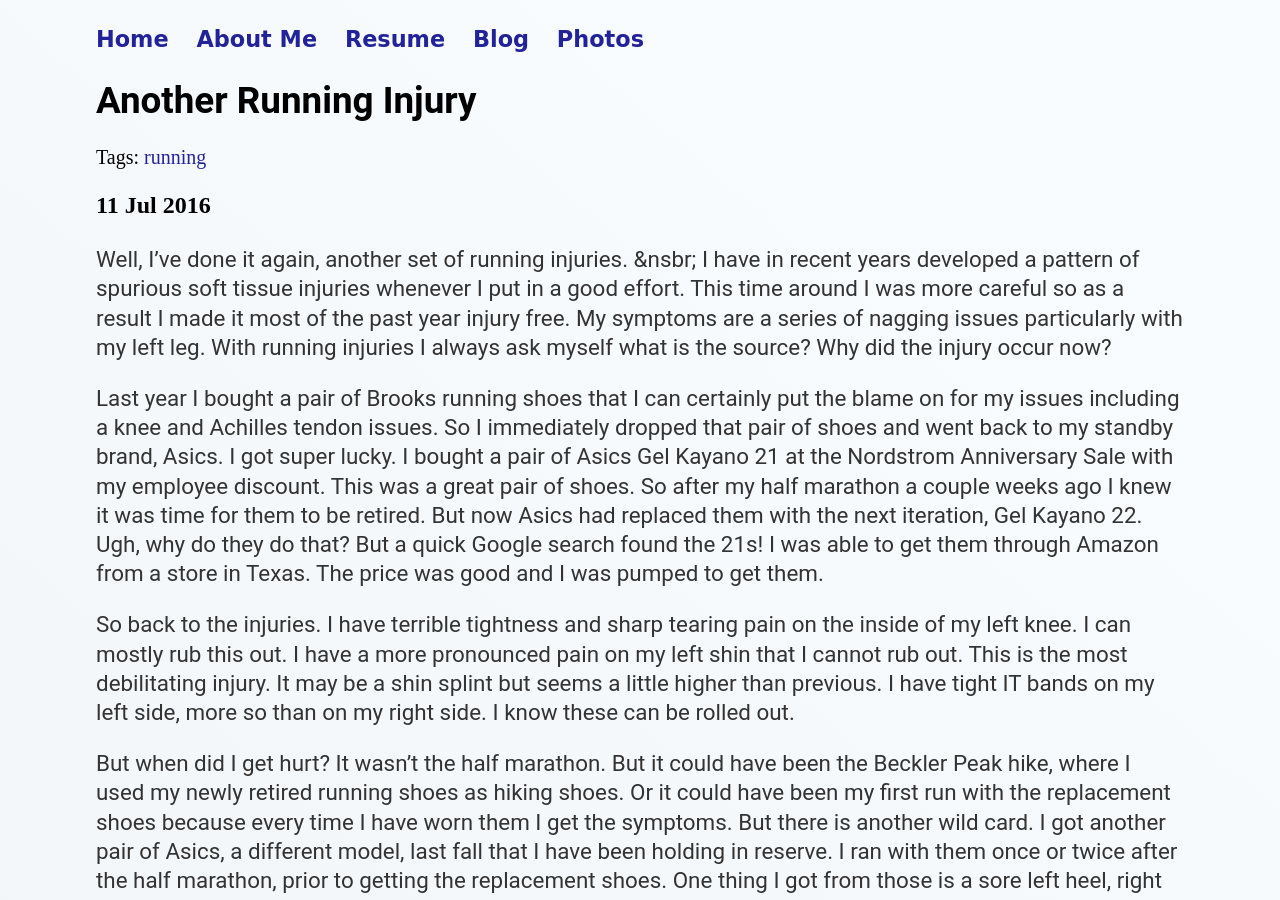
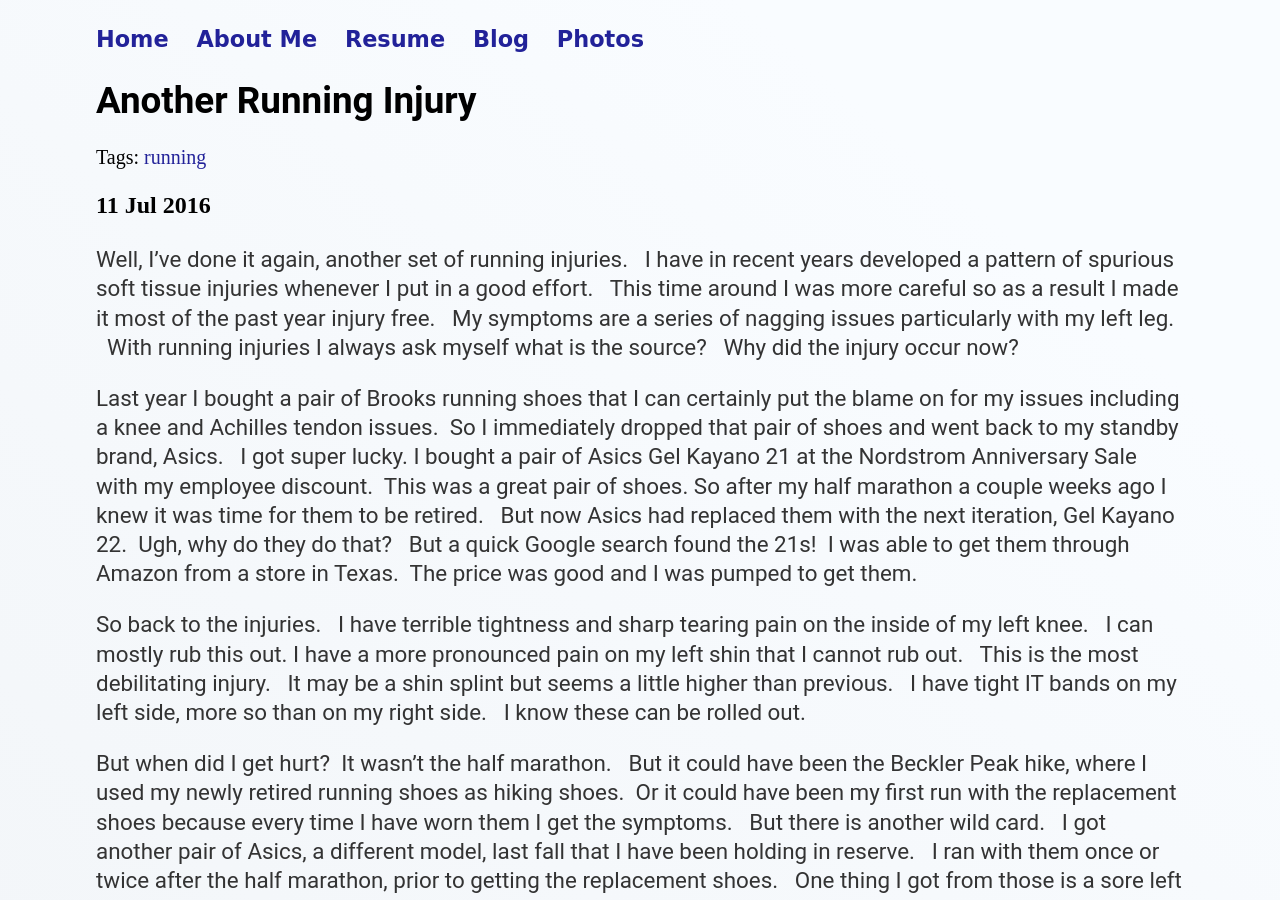
Before and after one commit to mo4dawg/mo4dawg.github.io, a Jekyll site: the page built from _posts/2016-07-11-yep-another-running-injury.md, in a window 1280 px wide and 900 px high. Built offline with Jekyll 4.4.1, drawn with Linux system fonts in a browser that asks for light colours; comment, search, counter and statistics services are not loaded; some of the changed lines change nothing that is shown.

Commit message:
Update 2016-07-11-yep-another-running-injury.md
Added white space

```diff
--- a/_posts/2016-07-11-yep-another-running-injury.md
+++ b/_posts/2016-07-11-yep-another-running-injury.md
@@ -6,18 +6,18 @@ tags:
 - running
 published: true
 ---
-Well, I've done it again, another set of running injuries.  &nsbr; I have in recent years developed a pattern of spurious soft tissue injuries whenever I put in a good effort.  This time around I was more careful so as a result I made it most of the past year injury free.  My symptoms are a series of nagging issues particularly with my left leg.  With running injuries I always ask myself what is the source?  Why did the injury occur now?
+Well, I've done it again, another set of running injuries.  &nbsp; I have in recent years developed a pattern of spurious soft tissue injuries whenever I put in a good effort. &nbsp; This time around I was more careful so as a result I made it most of the past year injury free. &nbsp; My symptoms are a series of nagging issues particularly with my left leg. &nbsp; With running injuries I always ask myself what is the source? &nbsp; Why did the injury occur now?
 
-Last year I bought a pair of Brooks running shoes that I can certainly put the blame on for my issues including a knee and Achilles tendon issues.  So I immediately dropped that pair of shoes and went back to my standby brand, Asics.  I got super lucky.  I bought a pair of Asics Gel Kayano 21 at the Nordstrom Anniversary Sale with my employee discount.  This was a great pair of shoes.  So after my half marathon a couple weeks ago I knew it was time for them to be retired.  But now Asics had replaced them with the next iteration, Gel Kayano 22.  Ugh, why do they do that?  But a quick Google search found the 21s!  I was able to get them through Amazon from a store in Texas.  The price was good and I was pumped to get them.
+Last year I bought a pair of Brooks running shoes that I can certainly put the blame on for my issues including a knee and Achilles tendon issues.&nbsp;  So I immediately dropped that pair of shoes and went back to my standby brand, Asics. &nbsp; I got super lucky.  I bought a pair of Asics Gel Kayano 21 at the Nordstrom Anniversary Sale with my employee discount.&nbsp;  This was a great pair of shoes.  So after my half marathon a couple weeks ago I knew it was time for them to be retired. &nbsp; But now Asics had replaced them with the next iteration, Gel Kayano 22.&nbsp;  Ugh, why do they do that? &nbsp; But a quick Google search found the 21s!  &nbsp;I was able to get them through Amazon from a store in Texas.&nbsp;  The price was good and I was pumped to get them.
 
-So back to the injuries.  I have terrible tightness and sharp tearing pain on the inside of my left knee.  I can mostly rub this out.  I have a more pronounced pain on my left shin that I cannot rub out.  This is the most debilitating injury.  It may be a shin splint but seems a little higher than previous.  I have tight IT bands on my left side, more so than on my right side.  I know these can be rolled out.
+So back to the injuries. &nbsp; I have terrible tightness and sharp tearing pain on the inside of my left knee. &nbsp; I can mostly rub this out.  I have a more pronounced pain on my left shin that I cannot rub out. &nbsp; This is the most debilitating injury. &nbsp; It may be a shin splint but seems a little higher than previous. &nbsp; I have tight IT bands on my left side, more so than on my right side. &nbsp; I know these can be rolled out.
 
-But when did I get hurt?  It wasn't the half marathon.  But it could have been the Beckler Peak hike, where I used my newly retired running shoes as hiking shoes.  Or it could have been my first run with the replacement shoes because every time I have worn them I get the symptoms.  But there is another wild card.  I got another pair of Asics, a different model, last fall that I have been holding in reserve.  I ran with them once or twice after the half marathon, prior to getting the replacement shoes.  One thing I got from those is a sore left heel, right at the base.  Is that the dreaded plantar fasciitis?
+But when did I get hurt?  &nbsp;It wasn't the half marathon. &nbsp; But it could have been the Beckler Peak hike, where I used my newly retired running shoes as hiking shoes.  &nbsp;Or it could have been my first run with the replacement shoes because every time I have worn them I get the symptoms. &nbsp; But there is another wild card. &nbsp; I got another pair of Asics, a different model, last fall that I have been holding in reserve. &nbsp; I ran with them once or twice after the half marathon, prior to getting the replacement shoes. &nbsp; One thing I got from those is a sore left heel, right at the base. &nbsp; Is that the dreaded plantar fasciitis?
 
-So bottom line is I don't really know when I got hurt or with which shoes.  And I haven't been to the doctor because I'm an unemployed dude so I don't really know if these pains will work themselves out.  I have not been able to complete a run without stopping to rub out my leg in over a week.
+So bottom line is I don't really know when I got hurt or with which shoes.  And I haven't been to the doctor because I'm an unemployed dude so I don't really know if these pains will work themselves out. &nbsp; I have not been able to complete a run without stopping to rub out my leg in over a week.
 
-So, first thing to do is back off.  I've already done that.  Yesterday's jaunt round Lake Union, about 6 miles, became a jogging/walking tour of about 7.5 miles taking over two hours.  We visited the wooden boats and even went to a really cool open house on a house boat.  It was a real fun walk with a little jogging.  Pain was medium in my left leg when we jogged and dull on my left heel when we walked.
+So, first thing to do is back off. &nbsp; I've already done that. &nbsp; Yesterday's jaunt round Lake Union, about 6 miles, became a jogging/walking tour of about 7.5 miles taking over two hours. &nbsp; We visited the wooden boats and even went to a really cool open house on a house boat. &nbsp; It was a real fun walk with a little jogging. &nbsp; Pain was medium in my left leg when we jogged and dull on my left heel when we walked.
 
-Sunday should have been a long run.  Today I might walk the dogs, but only a couple miles.  Tuesday I'll try a 3 mile run, but will stop if I get much pain.  And so it goes, biding my time while these issues resolve themselves.
+Sunday should have been a long run.  &nbsp;Today I might walk the dogs, but only a couple miles. &nbsp; Tuesday I'll try a 3 mile run, but will stop if I get much pain.  &nbsp;And so it goes, biding my time while these issues resolve themselves.
 
-There's an assumption I'll self heal.  It's my only viable option so I have decided this is my truth.  I'll take it easy and give my tissues time to rest and heal.
+There's an assumption I'll self heal.  &nbsp;It's my only viable option so I have decided this is my truth. &nbsp; I'll take it easy and give my tissues time to rest and heal.
```
